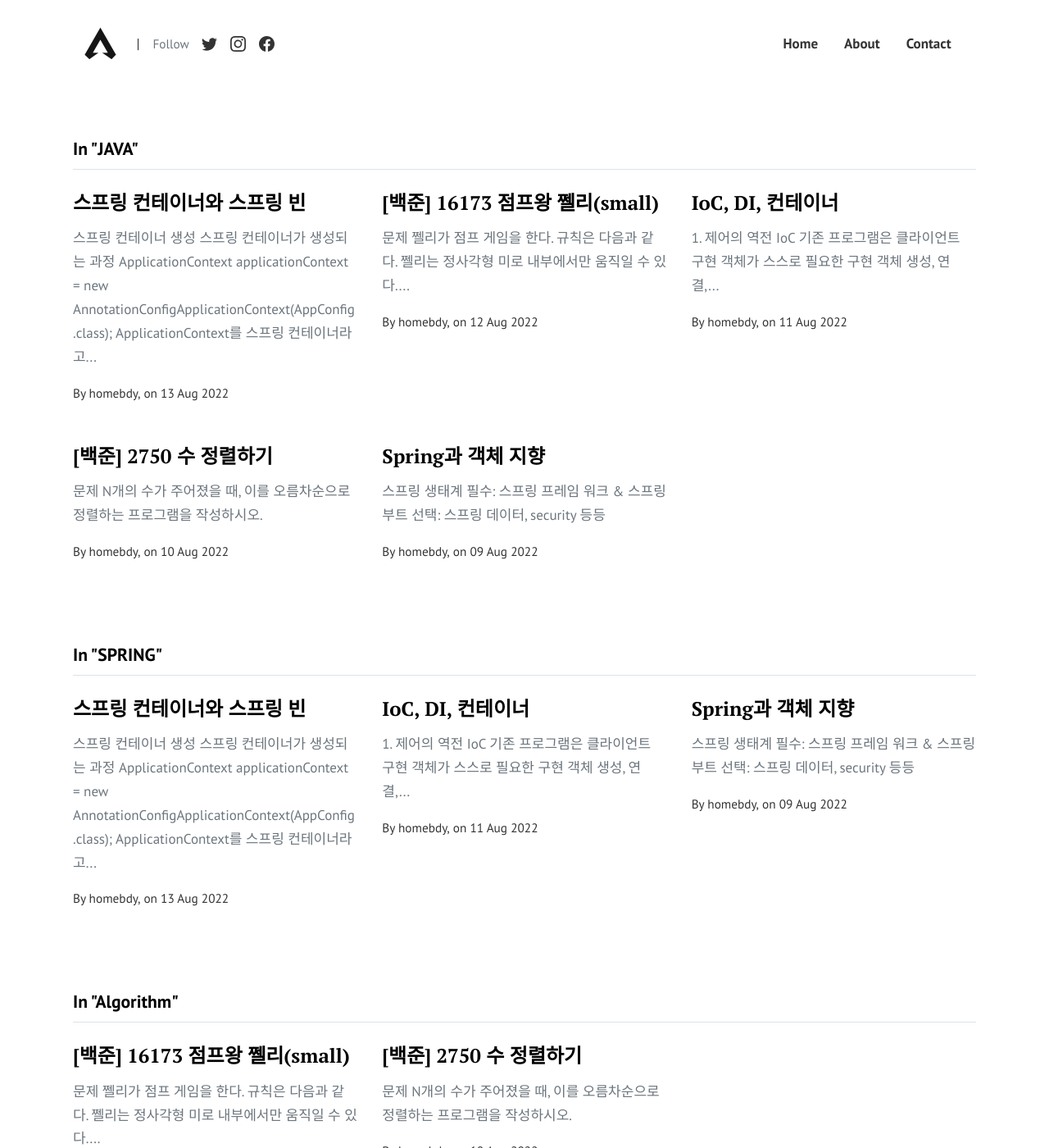
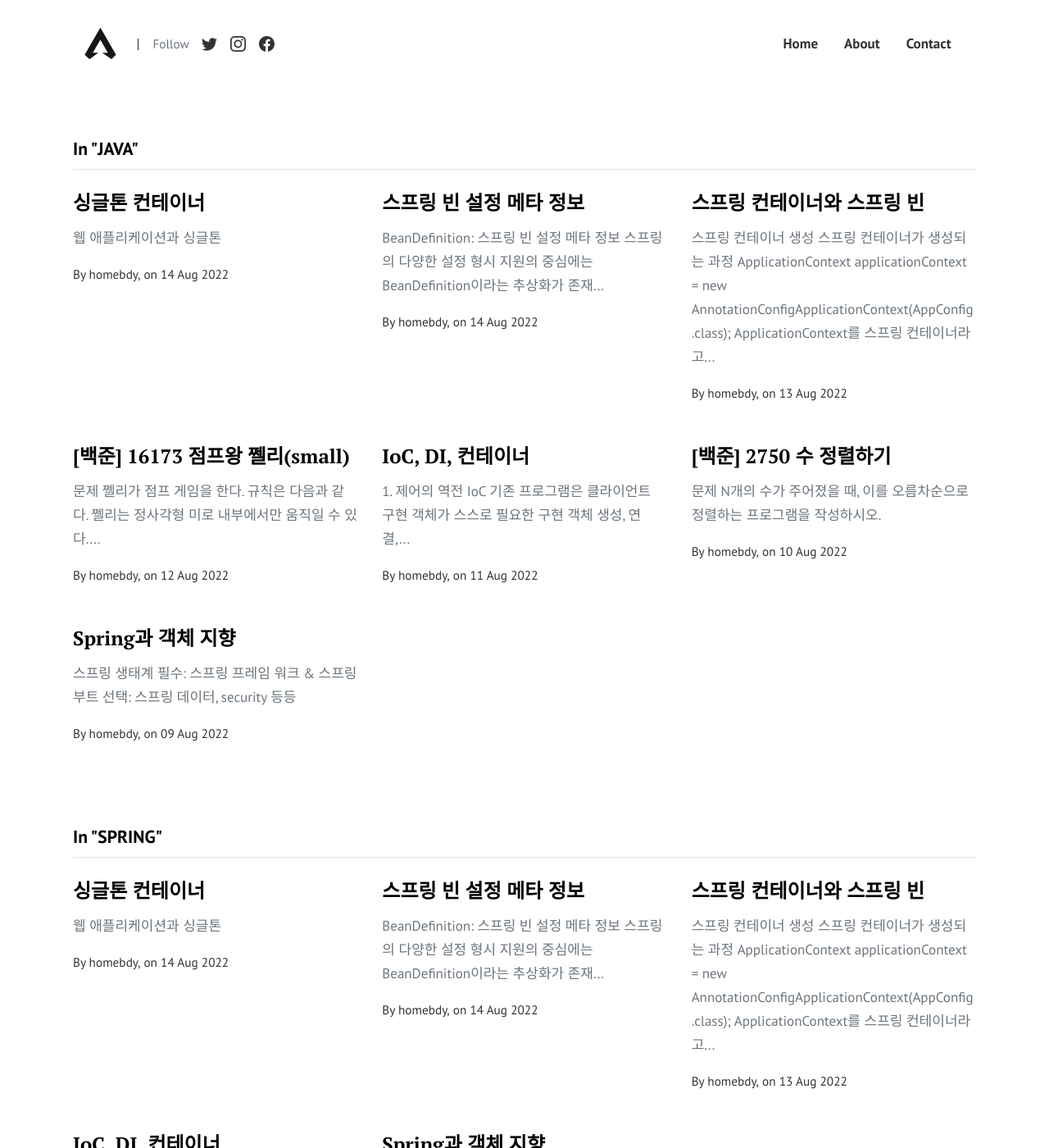
Before and after one commit to homebdy/homebdy.github.io, a Jekyll site: the page built from pages/categories.html, in a window 1280 px wide and 1400 px high. Shown: the whole window at 82% size. Built offline with Jekyll 4.4.1, drawn with Linux system fonts in a browser that asks for light colours.

Commit message:
add posting 0814

````diff
--- a/_config.yml
+++ b/_config.yml
@@ -1,12 +1,12 @@
 title: "Homebdy"
 email: rladuswls0104@gmail.com
-timezone: UTC
+timezone: Asia/Seoul
 url: "https://homebdy.github.io"
 baseurl: ""
 permalink: "/:title/"
 logo: 'assets/images/logo.png'
 favicon: 'assets/images/favicon.ico'
-author: Sal
+author: yj
 paginate: 30
 disqus: 'demowebsite'
 locale: ko-kr
--- /dev/null
+++ b/_posts/spring/2022-08-14-BeanDefinition.md
@@ -0,0 +1,21 @@
+---
+layout: post
+title:  "스프링 빈 설정 메타 정보"
+author: yj
+categories: [ JAVA, SPRING ]
+---
+
+### <a href="#">BeanDefinition: 스프링 빈 설정 메타 정보</a>
+- 스프링의 다양한 설정 형시 지원의 중심에는 `BeanDefinition`이라는 추상화가 존재
+- 역할과 구현을 개념적으로 나눈 것
+    > XML을 읽어 BeanDefinition을 만듦
+    > 자바 코드를 읽어 BeanDefinition을 만듦
+    > 스프링 컨테이너는 오직 BeanDefinition만 알면 된다.
+- `BeanDefinition`을 설정 메타정보라고 한다.
+    - `@Bean`, `<bean>` 당 각각 하나씩 메타 정보 생성
+- 스프링 컨테이너는 이 메타정보를 기반으로 스프링 빈 생성
+- 생성 과정
+    1. `AnnotationConfigApplicationContext`는 `AnnotatedBeanDefinitionReader`를 사용하여
+        빈 생성 파일을 읽고 `BeanDefinition`을 생성
+    2. `GenericXmlApplicationContext`는 `XmlVeanDefinitionReader`를 사용해 ~.xml 설정 정보를 읽고 `BeanDefinition`을 생성
+    3. 새로운 형식의 설정 정보 추가 시 xxBeanDefinitionReader를 만들어 `BeanDefinition`을 생성한다.
--- /dev/null
+++ b/_posts/spring/2022-08-14-singleton.md
@@ -0,0 +1,60 @@
+---
+layout: post
+title:  "싱글톤 컨테이너"
+author: yj
+categories: [ JAVA, SPRING ]
+---
+
+### <a href="#">웹 애플리케이션과 싱글톤</a>
+
+##### 스프링이 없는 순수 DI 컨테이너의 문제점
+- 사용자가 요청을 보낼 때마다 객체가 생성된다.
+- 따라서 메모리 낭비가 너무 심하다.
+- 해결방안: 해당 객체가 1개만 생성되고, 해당 객체를 공유하여 사용하도록 설계
+
+##### 싱글톤 패턴
+- 클래스의 인스턴스가 1개만 생성하도록 하는 디자인 패턴
+-  `private` 생성자로 외부에서 new 키워드를 이용할 수 없도록 한다.
+```java
+    private static final SingletonService instance = new SingletonService();
+
+    private SingletonService() {
+    }
+
+    public static SingletonService getInstance() {
+        return instance;
+    }
+```
+- 객체를 미리 생성해두는 방식의 싱글톤 패턴
+- 이미 만들어진 객체를 공유한 효율적인 방식
+
+##### 싱글톤 패턴의 문제점
+1. 싱글톤 패턴을 구현하는 코드 자체가 많아진다.
+2. 클라이언트가 구체 클래스에 의존하게 된다. == DIP 위반 & OCP 원칙 위반 확률 ↑
+3. 내부 속성을 변경하거나 초기화하기 어렵다.
+4. 유연한 테스트가 어렵다.
+
+### <a href="#">싱글톤 컨테이너</a>
+- 싱글톤 패턴의 문제점을 해결하며 객체 인스턴스를 1개만 생성하여 관리<br/>
+= `스프링 빈`과 동일
+- 스프링 컨테이너가 싱글톤 컨테이너 역할 == 싱글톤 레지스트리
+- 싱글톤 패턴의 단점(구현 코드 양, DIP, OCP, private 생성자 문제) 해결
+
+##### 싱글톤 컨테이너 사용 시 주의점
+- 싱글톤 방식에서는 여러 클라이언트가 하나의 객체 인스턴스를 공유하기 때문에 싱글톤 객체는 상태를 stateful하게 설계하면 안됨.
+- stateless 방식의 설계
+    1. 특정 클라이언트에 의존적인 필드 X
+    2. 클라이언트가 값을 변경할 수 있는 필드 X
+    3. 읽기만 가능해야 함
+    4. 필드 대신 자바에서 공유되지 않는 지역변수, 파라미터, ThreadLocal 등 사용
+
+- 문제 상황
+    1. UserA, UserB 존재 & price를 공유 필드라 가정
+    2. UserA가 10,000원 주문 후 B가 20,000원을 주문한다.
+    3. 그 후 UserA의 price를 조회하면 20,000원으로 조회가 된다..
+    ∴ 스프링은 무조건 stateless 상태로 설계해야 한다!
+
+### <a href="#">@Configuration과 싱글톤</a>
+- 스프링에서는 바이트코드를 조작하는 라이브러리를 사용함.
+- CGLIB라는 라이브러리를 사용해 AppConfig 클래스를 상속받은 임의의 다른 클래스를 생성하고 다른 클래스를 스프링 빈으로 등록함
+- @Bean이 붙은 메서드마다 이미 스프링 빈이 존재하면 존재하는 빈을 반환하고, 스프링 빈이 없으면 생성하여 빈으로 등록하고 반환
````
